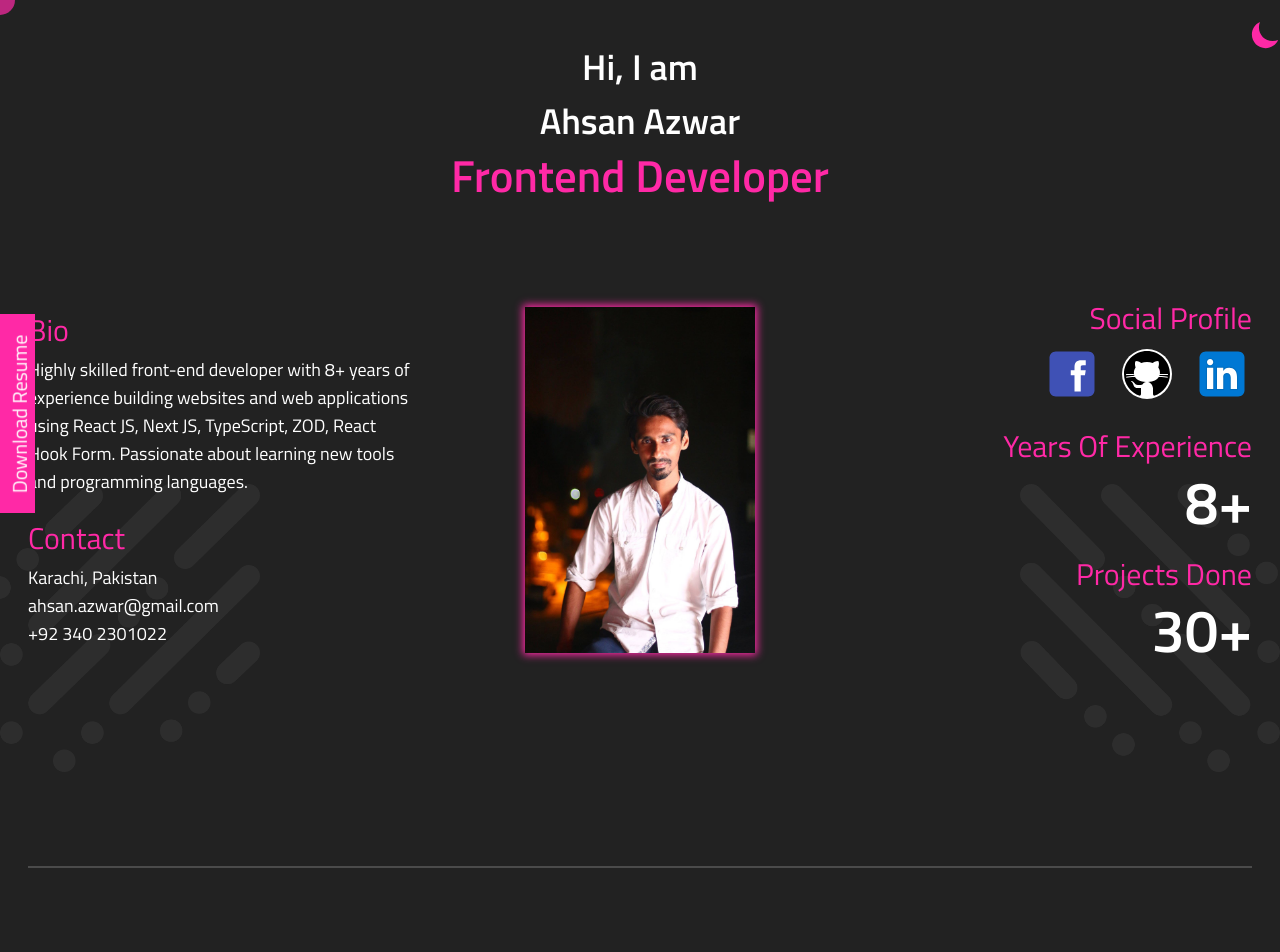
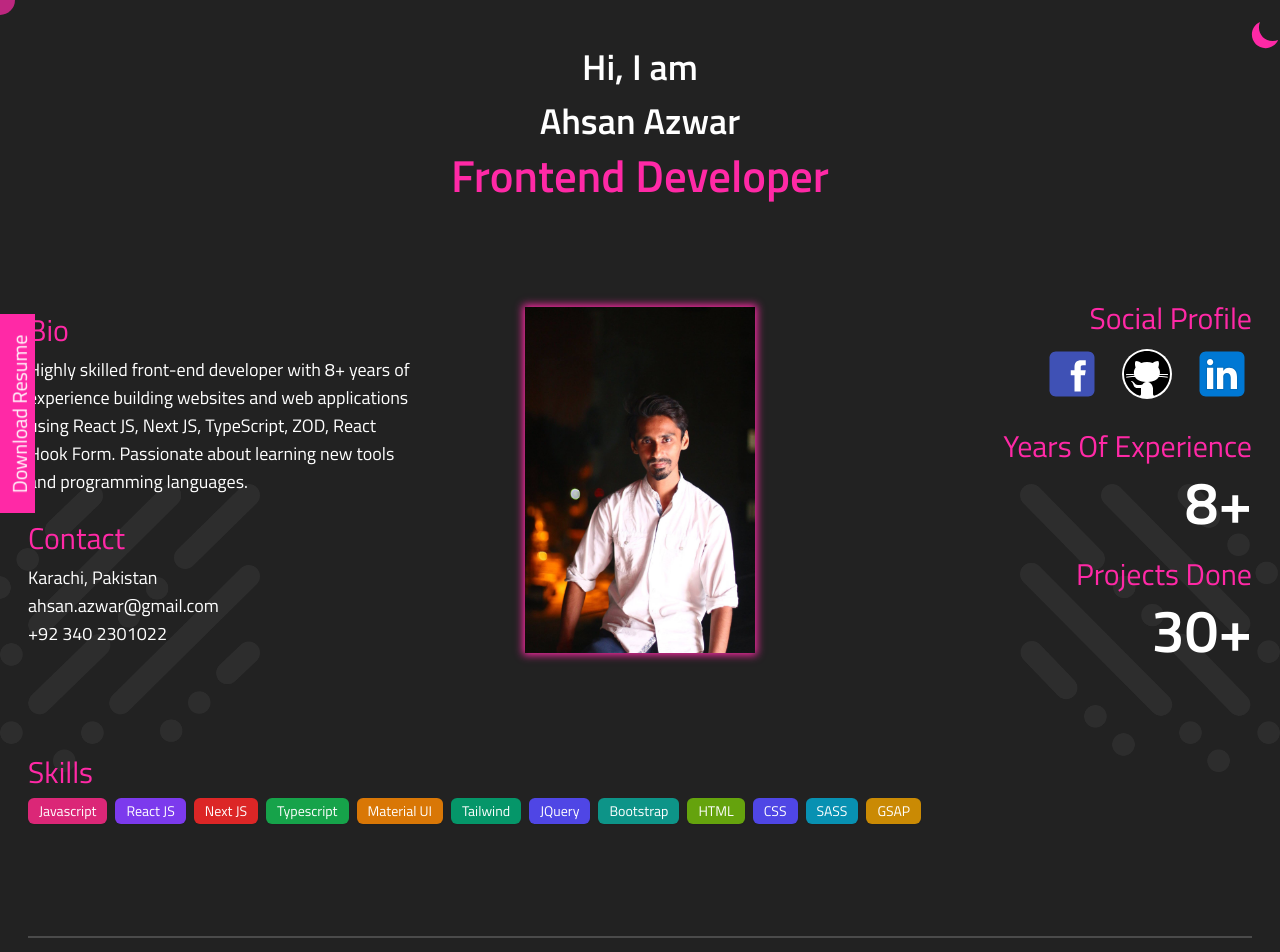
Before and after one commit to ahsanazwar/my-portfolio, a React (Vite) app: page / in a window 1280 px wide. Shown: the top 952 px of the page. Built offline with nearby package versions, Linux system fonts and the light colour scheme.

Commit message:
skills component included

```diff
--- a/src/App.tsx
+++ b/src/App.tsx
@@ -15,6 +15,7 @@ import Navbar from '@components/nav-bar';
 import ThemeContext from '@context/theme/themeContext';
 import CopyRight from '@components/copy-right';
 import DownloadResume from '@components/download-resume';
+import SkillsChips from '@components/skills-chips';
 
 const Track_ID = "G-VEBTE3N60Y"
 ReactGA.initialize(Track_ID);
@@ -94,6 +95,7 @@ function App() {
             <Navbar/>
             <DownloadResume/>
             <MainBanner/>
+            <SkillsChips/>
             <Projects/>
             <Education/>
             <Career/>
--- /dev/null
+++ b/src/components/skills-chips.tsx
@@ -0,0 +1,57 @@
+// interface Props {
+//     title?: string,
+//     content?: string
+// }
+
+const SkillsChips = () => {
+    return (
+        <div className="flex items-center py-[0] sm:py-[0] w-full flex-col">
+            <div className="container">
+                <h2 className="text-blue dark:text-purple mb-2">Skills</h2>
+                <div className="flex flex-col sm:flex-row justify-between items-center">
+                    <div className="flex gap-2">
+                        <div className="rounded-md bg-pink-600 py-0.5 px-2.5 border border-transparent text-sm text-white transition-all shadow-sm">
+                            Javascript
+                        </div>
+                        <div className="rounded-md bg-violet-600 py-0.5 px-2.5 border border-transparent text-sm text-white transition-all shadow-sm">
+                            React JS
+                        </div>
+                        <div className="rounded-md bg-red-600 py-0.5 px-2.5 border border-transparent text-sm text-white transition-all shadow-sm">
+                            Next JS
+                        </div>
+                        <div className="rounded-md bg-green-600 py-0.5 px-2.5 border border-transparent text-sm text-white transition-all shadow-sm">
+                            Typescript
+                        </div>
+                        <div className="rounded-md bg-amber-600 py-0.5 px-2.5 border border-transparent text-sm text-white transition-all shadow-sm">
+                            Material UI
+                        </div>
+                        <div className="rounded-md bg-emerald-600 py-0.5 px-2.5 border border-transparent text-sm text-white transition-all shadow-sm">
+                            Tailwind
+                        </div>
+                        <div className="rounded-md bg-indigo-600 py-0.5 px-2.5 border border-transparent text-sm text-white transition-all shadow-sm">
+                            JQuery
+                        </div>
+                        <div className="rounded-md bg-teal-600 py-0.5 px-2.5 border border-transparent text-sm text-white transition-all shadow-sm">
+                            Bootstrap
+                        </div>
+                        <div className="rounded-md bg-lime-600 py-0.5 px-2.5 border border-transparent text-sm text-white transition-all shadow-sm">
+                            HTML
+                        </div>
+                        <div className="rounded-md bg-indigo-600 py-0.5 px-2.5 border border-transparent text-sm text-white transition-all shadow-sm">
+                            CSS
+                        </div>
+                        <div className="rounded-md bg-cyan-600 py-0.5 px-2.5 border border-transparent text-sm text-white transition-all shadow-sm">
+                            SASS
+                        </div>
+                        <div className="rounded-md bg-yellow-600 py-0.5 px-2.5 border border-transparent text-sm text-white transition-all shadow-sm">
+                            GSAP
+                        </div>
+                    </div>
+                </div>
+            </div>
+        </div>
+     );
+}
+
+
+export default SkillsChips;
```
